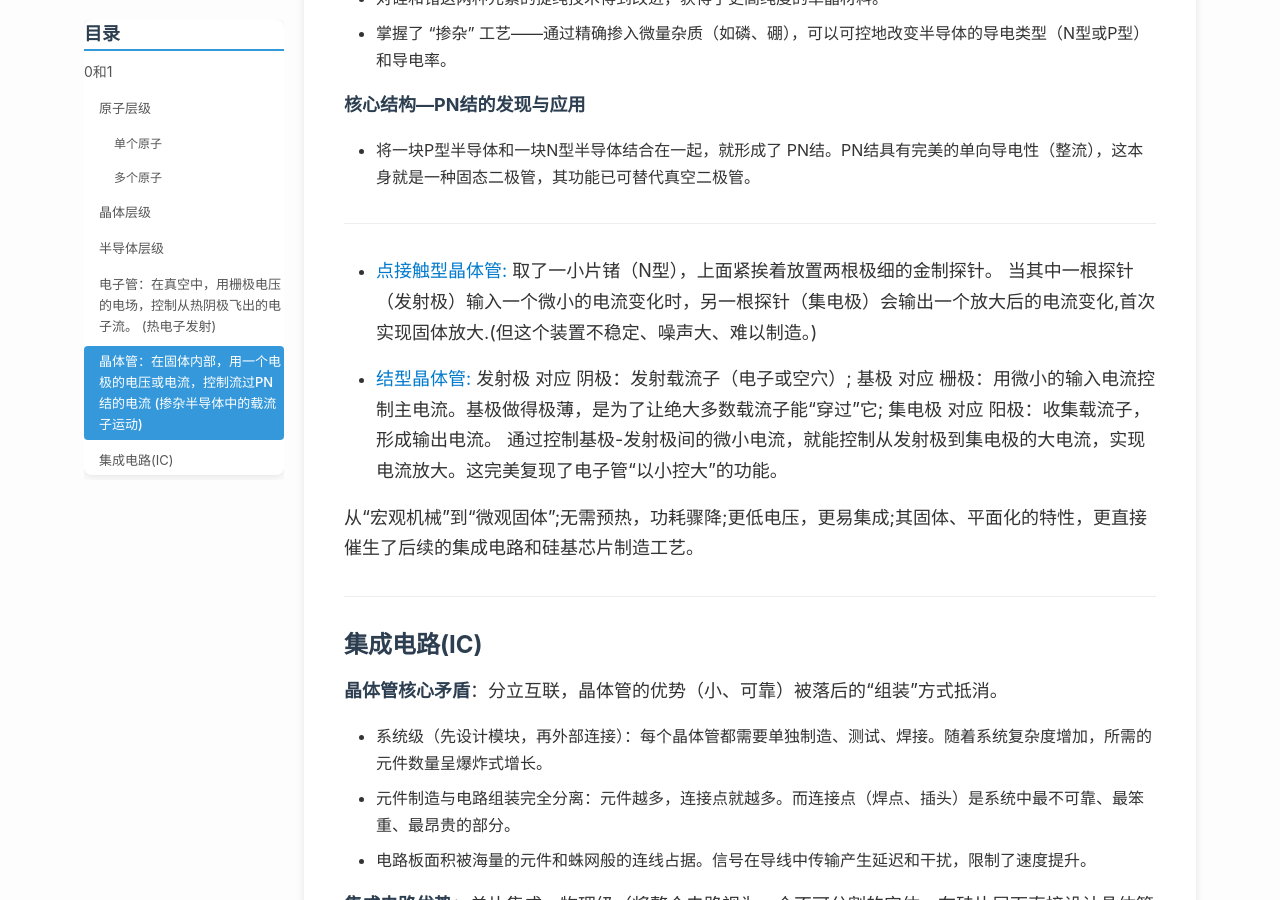
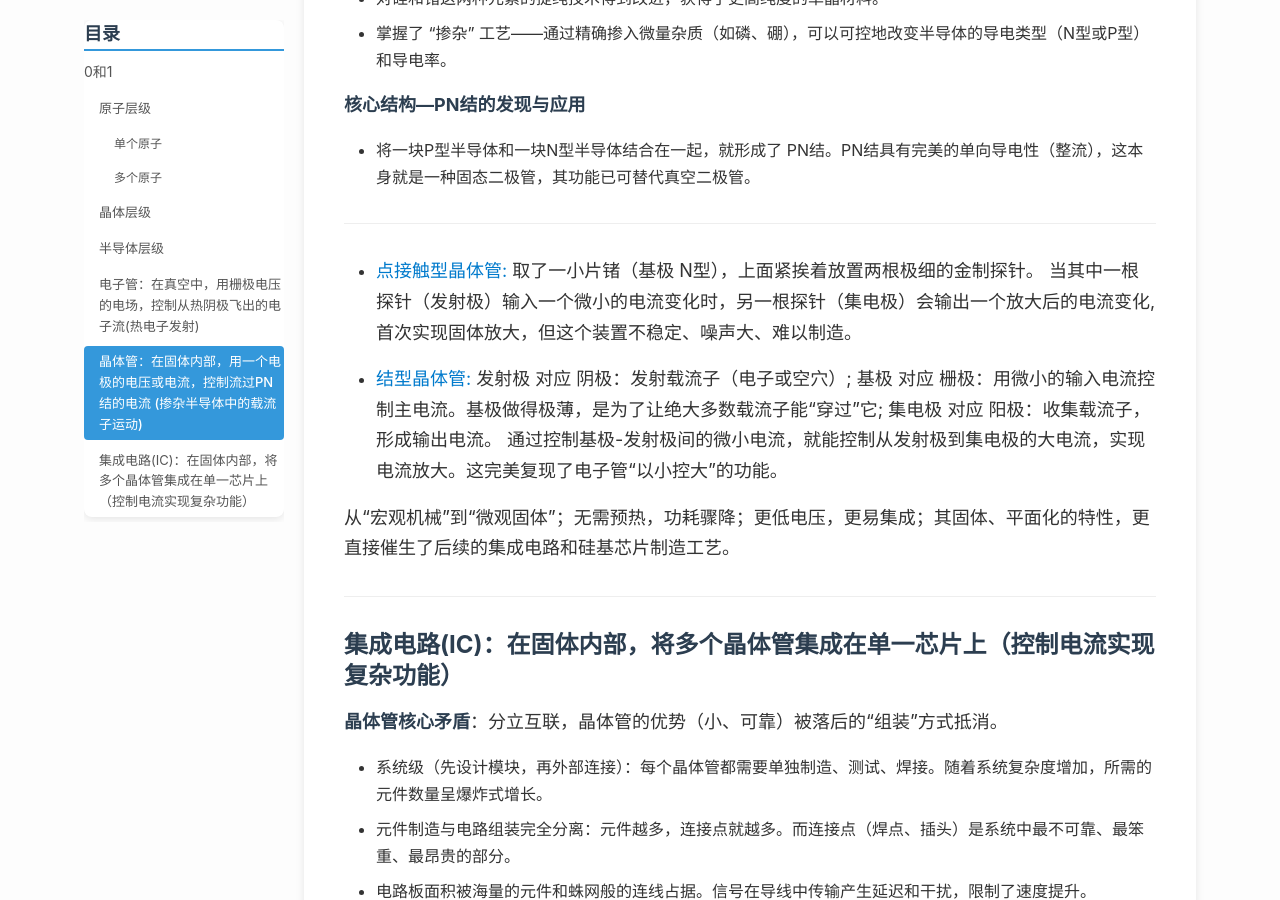
Before and after one commit to lzh210802066/lzh210802066.github.io, a Jekyll site: the page built from _posts/Technology/2025-11-24-总论.md, in a window 1280 px wide and 900 px high, scrolled down 1979 px. Built offline with Jekyll 4.4.1, drawn with Linux system fonts in a browser that asks for light colours; comment, search, counter and statistics services are not loaded; some of the changed text lies outside the part shown.

Commit message:
Update blog content

```diff
--- a/_posts/Technology/2025-11-24-总论.md
+++ b/_posts/Technology/2025-11-24-总论.md
@@ -100,7 +100,7 @@ categories:  technology
 
 电子管定义了电子设备的功能（放大、开关）；晶体管则是更优雅、更强大的实现者；集成电路，则化繁为简，将海量的晶体管及其连接，凝聚为承载复杂功能的单一实体。
 
-### 电子管：在真空中，用栅极电压的电场，控制从热阴极飞出的电子流。 (热电子发射)
+### 电子管：在真空中，用栅极电压的电场，控制从热阴极飞出的电子流(热电子发射)
 
 - <span style="color:#007acc">爱迪生效应</span>：在真空灯泡中，除了灯丝（阴极），额外加入了一个金属板（阳极）。当灯丝通电加热后，即使金属板与灯丝没有直接连接，如果在两者之间加上电压，就会有微弱的电流从灯丝流向金属板；反之则没有电流。
 - <span style="color:#007acc">汤姆逊(电子)</span>：通过阴极射线实验，发现了电子，并证明了它是带负电的粒子。解释爱迪生效应的本质正是被加热的灯丝（阴极）会发射电子。这些电子在正电压的吸引下飞向金属板（阳极），从而形成电流。
@@ -138,8 +138,8 @@ categories:  technology
 
 ---
 - <span style="color:#007acc">点接触型晶体管:</span>
-取了一小片锗（N型），上面紧挨着放置两根极细的金制探针。
-当其中一根探针（发射极）输入一个微小的电流变化时，另一根探针（集电极）会输出一个放大后的电流变化,首次实现固体放大.(但这个装置不稳定、噪声大、难以制造。)
+取了一小片锗（基极 N型），上面紧挨着放置两根极细的金制探针。
+当其中一根探针（发射极）输入一个微小的电流变化时，另一根探针（集电极）会输出一个放大后的电流变化,首次实现固体放大，但这个装置不稳定、噪声大、难以制造。
 
 - <span style="color:#007acc">结型晶体管:</span>
 发射极 对应 阴极：发射载流子（电子或空穴）;
@@ -147,11 +147,11 @@ categories:  technology
 集电极 对应 阳极：收集载流子，形成输出电流。
 通过控制基极-发射极间的微小电流，就能控制从发射极到集电极的大电流，实现电流放大。这完美复现了电子管“以小控大”的功能。
 
-从“宏观机械”到“微观固体”;无需预热，功耗骤降;更低电压，更易集成;其固体、平面化的特性，更直接催生了后续的集成电路和硅基芯片制造工艺。
+从“宏观机械”到“微观固体”；无需预热，功耗骤降；更低电压，更易集成；其固体、平面化的特性，更直接催生了后续的集成电路和硅基芯片制造工艺。
 
 ---
 
-### 集成电路(IC)
+### 集成电路(IC)：在固体内部，将多个晶体管集成在单一芯片上（控制电流实现复杂功能）
 
 **晶体管核心矛盾**：分立互联，晶体管的优势（小、可靠）被落后的“组装”方式抵消。
 - 系统级（先设计模块，再外部连接）：每个晶体管都需要单独制造、测试、焊接。随着系统复杂度增加，所需的元件数量呈爆炸式增长。
```
